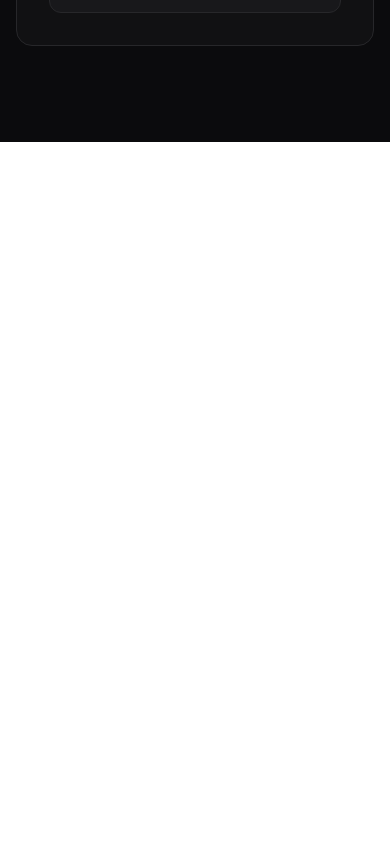
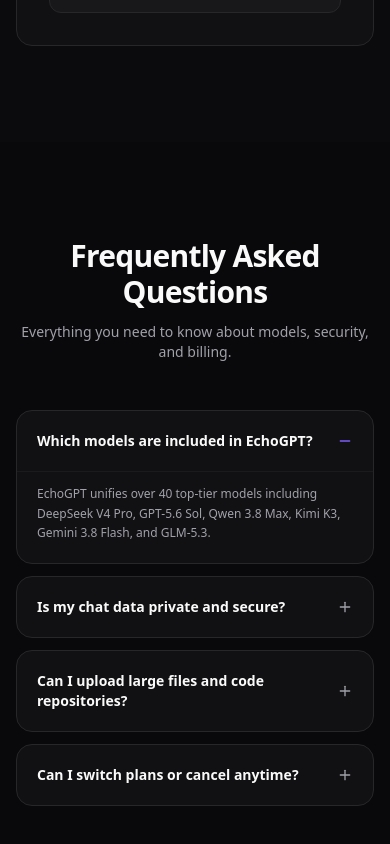
Before and after one commit to smbmunna/echogpt-redesign, a Next.js app: page / in a window 390 px wide. Shown: the part 6381-7225 px from the top of the page. Before the commit the page ends 6523 px from the top, so only its background shows below. Built offline with nearby package versions, Linux system fonts and the light colour scheme.

Commit message:
Landing Page: Add FAQ section

```diff
--- /dev/null
+++ b/app/components/LandingPage/FAQ.tsx
@@ -0,0 +1,68 @@
+import { Minus, Plus } from "lucide-react";
+
+interface FAQProps {
+  openFaq: number | null;
+  isOpen: number | null;
+  setOpenFaq: React.Dispatch<React.SetStateAction<number | null>>;
+}
+
+export default function FAQ({ openFaq, setOpenFaq }: FAQProps) {
+  return (
+    <section id="faq" className="py-24 px-4 max-w-4xl mx-auto space-y-12">
+      <div className="text-center space-y-3">
+        <h2 className="text-3xl sm:text-4xl font-bold tracking-tight">
+          Frequently Asked Questions
+        </h2>
+        <p className="text-sm text-[var(--muted)]">
+          Everything you need to know about models, security, and billing.
+        </p>
+      </div>
+
+      <div className="space-y-3">
+        {[
+          {
+            q: "Which models are included in EchoGPT?",
+            a: "EchoGPT unifies over 40 top-tier models including DeepSeek V4 Pro, GPT-5.6 Sol, Qwen 3.8 Max, Kimi K3, Gemini 3.8 Flash, and GLM-5.3.",
+          },
+          {
+            q: "Is my chat data private and secure?",
+            a: "Yes. EchoGPT uses zero-retention data policies. Your queries are never used to train third-party public models.",
+          },
+          {
+            q: "Can I upload large files and code repositories?",
+            a: "Yes! Models with up to 1M token context windows allow you to attach multi-page documents, codebases, and data spreadsheets directly in the composer.",
+          },
+          {
+            q: "Can I switch plans or cancel anytime?",
+            a: "Absolutely. You can upgrade, downgrade, or cancel your subscription at any time directly from your user profile settings.",
+          },
+        ].map((item, idx) => {
+          const isOpen = openFaq === idx;
+          return (
+            <div
+              key={idx}
+              className="rounded-2xl bg-[var(--surface)] border border-[var(--border)] overflow-hidden transition-colors"
+            >
+              <button
+                onClick={() => setOpenFaq(isOpen ? null : idx)}
+                className="w-full text-left p-5 flex items-center justify-between text-sm font-semibold text-[var(--foreground)]"
+              >
+                <span>{item.q}</span>
+                {isOpen ? (
+                  <Minus size={16} className="text-[var(--primary)] shrink-0" />
+                ) : (
+                  <Plus size={16} className="text-[var(--muted)] shrink-0" />
+                )}
+              </button>
+              {isOpen && (
+                <div className="px-5 pb-5 text-xs sm:text-sm text-[var(--muted)] leading-relaxed border-t border-[var(--border)]/50 pt-3">
+                  {item.a}
+                </div>
+              )}
+            </div>
+          );
+        })}
+      </div>
+    </section>
+  );
+}
--- a/app/page.tsx
+++ b/app/page.tsx
@@ -8,6 +8,7 @@
 import Features from "./components/LandingPage/Features";
 import WhyChooseSection from "./components/LandingPage/WhyChooseSection";
 import Pricing from "./components/LandingPage/Pricing";
+import FAQ from "./components/LandingPage/FAQ";
 
 export default function LandingPage() {
   const [isDarkMode, setIsDarkMode] = useState(true);
@@ -17,6 +18,7 @@
   const [billingCycle, setBillingCycle] = useState<"monthly" | "yearly">(
     "yearly",
   );
+  const [openFaq, setOpenFaq] = useState<number | null>(0);
 
   return (
     <div className="min-h-screen bg-[var(--background)] text-[var(--foreground)] selection:bg-[var(--primary)] selection:text-white font-sans transition-colors duration-200">
@@ -40,6 +42,9 @@
 
       {/* Pricing */}
       <Pricing billingCycle={billingCycle} setBillingCycle={setBillingCycle} />
+
+      {/*FAQ*/}
+      <FAQ openFaq={openFaq} setOpenFaq={setOpenFaq} isOpen={openFaq}/>
     </div>
   );
 }
```
